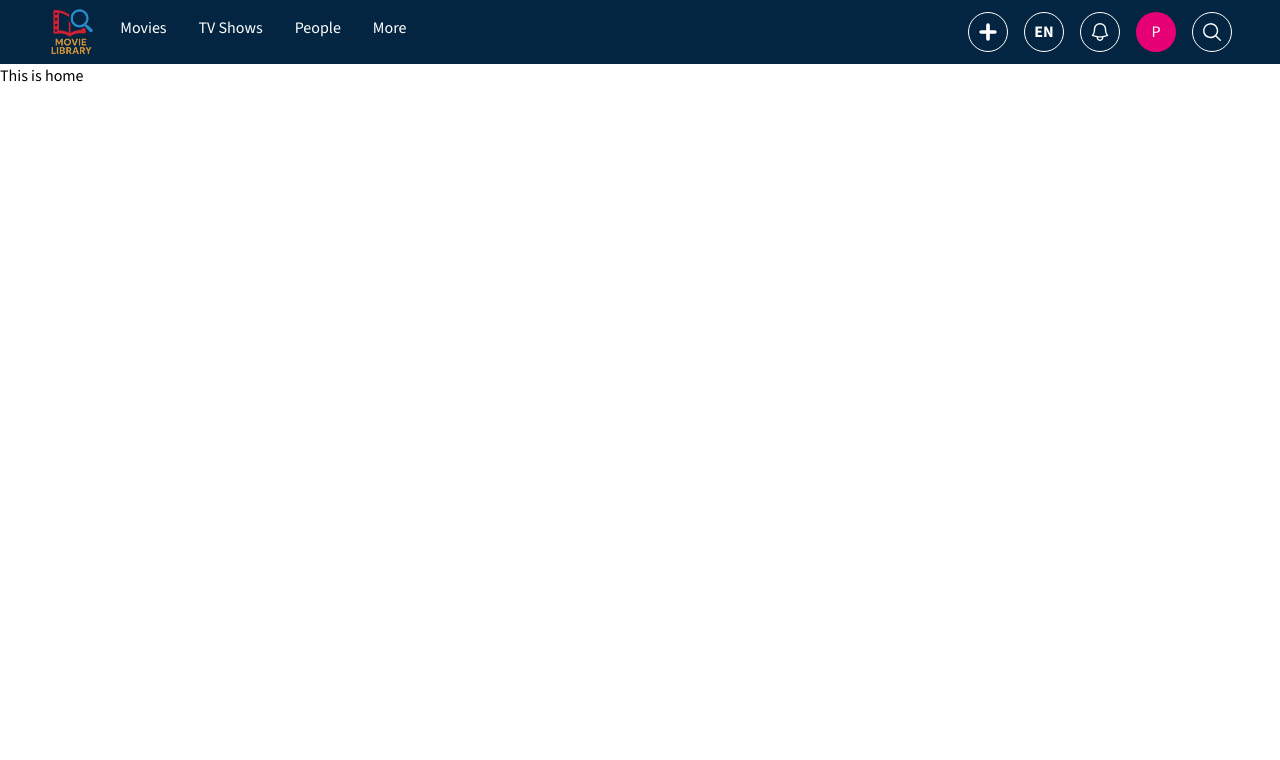
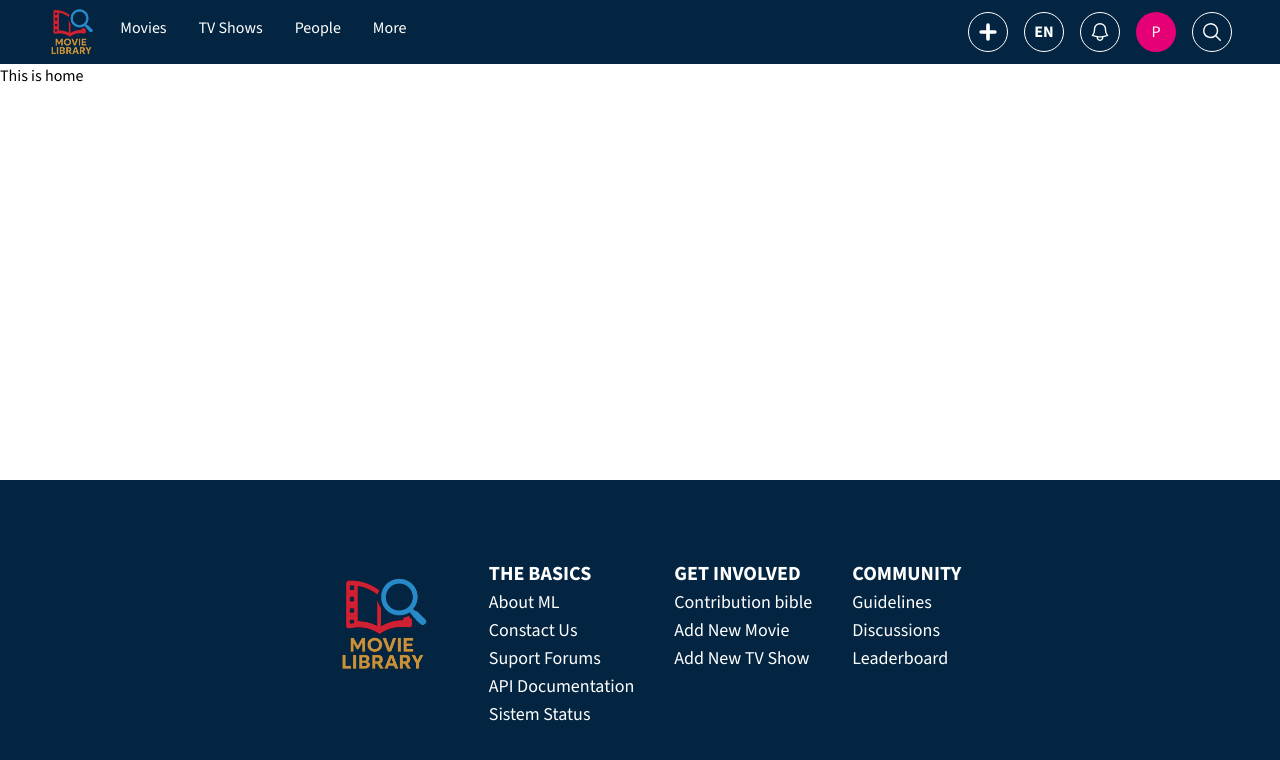
Before and after one commit to JeferParra/movie-library, a React (Vite) app: page / in a window 1280 px wide. Shown: the top 760 px of the page. Built offline with nearby package versions, Linux system fonts and the light colour scheme.

Commit message:
Create and setting footer

```diff
--- a/src/App.jsx
+++ b/src/App.jsx
@@ -1,15 +1,21 @@
 import { BrowserRouter } from "react-router-dom";
+import AppRouter from "./router";
 import NavBar from "./components/NavBar";
-import AppRouter from "./router";
+import Footer from "./components/Footer";
 
 function App() {
   return (
+    <div className="flex flex-col min-h-screen">
       <BrowserRouter>
         <header>
           <NavBar />
         </header>
+        <main className="flex-grow">
           <AppRouter />
+        </main>
+        <Footer />
       </BrowserRouter>
+    </div>
   );
 }
 
--- /dev/null
+++ b/src/components/Footer.jsx
@@ -0,0 +1,69 @@
+import logo from "../images/movie-library-colorfull-background-transparent.PNG";
+
+function Footer() {
+  const styles = {
+    backgroundColor: "rgba(3, 37, 65, 1)",
+  };
+
+  return (
+    <>
+      <footer className="text-white h-80" style={styles}>
+        <nav className="flex flex-row justify-center py-20 container mx-auto md:flex-row h-full">
+          <div className="user mr-10">
+            <img src={logo} alt="logo" height={94} width={130} />
+          </div>
+          <div className="mr-10">
+            <h3 className="text-xl font-bold">THE BASICS</h3>
+            <ul className="text-lg font-normal">
+              <li>
+                <a href="#">About ML</a>
+              </li>
+              <li>
+                <a href="#">Constact Us</a>
+              </li>
+              <li>
+                <a href="#">Suport Forums</a>
+              </li>
+              <li>
+                <a href="#">API Documentation</a>
+              </li>
+              <li>
+                <a href="#">Sistem Status</a>
+              </li>
+            </ul>
+          </div>
+          <div className="mr-10">
+            <h3 className="text-xl font-bold">GET INVOLVED</h3>
+            <ul className="text-lg font-normal">
+              <li>
+                <a href="#">Contribution bible</a>
+              </li>
+              <li>
+                <a href="#">Add New Movie</a>
+              </li>
+              <li>
+                <a href="#">Add New TV Show</a>
+              </li>
+            </ul>
+          </div>
+          <div>
+            <h3 className="text-xl font-bold">COMMUNITY</h3>
+            <ul className="text-lg font-normal">
+              <li>
+                <a href="#">Guidelines</a>
+              </li>
+              <li>
+                <a href="#">Discussions</a>
+              </li>
+              <li>
+                <a href="#">Leaderboard</a>
+              </li>
+            </ul>
+          </div>
+        </nav>
+      </footer>
+    </>
+  );
+}
+
+export default Footer;
```
Lines whose indentation alone changed are shown as unchanged.
